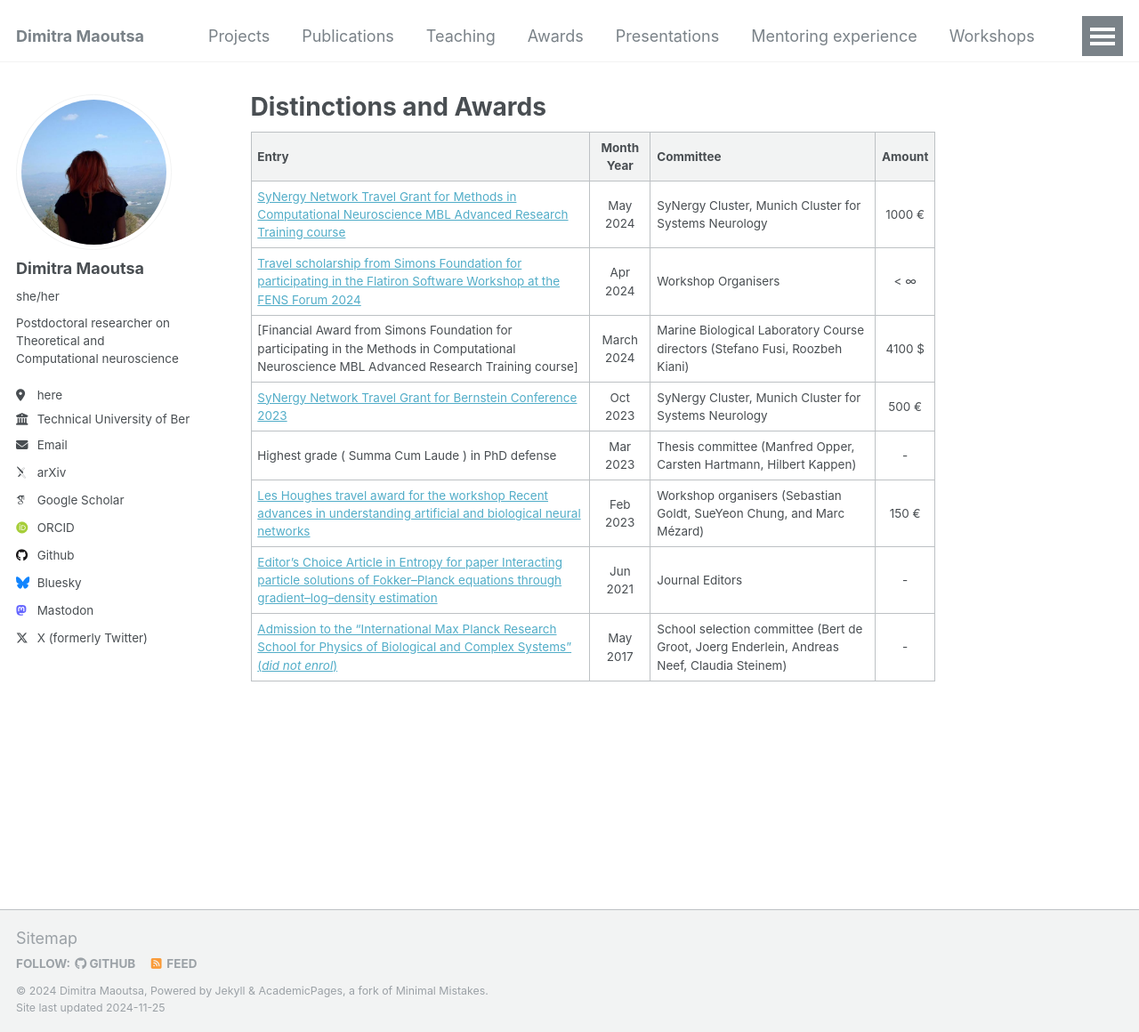
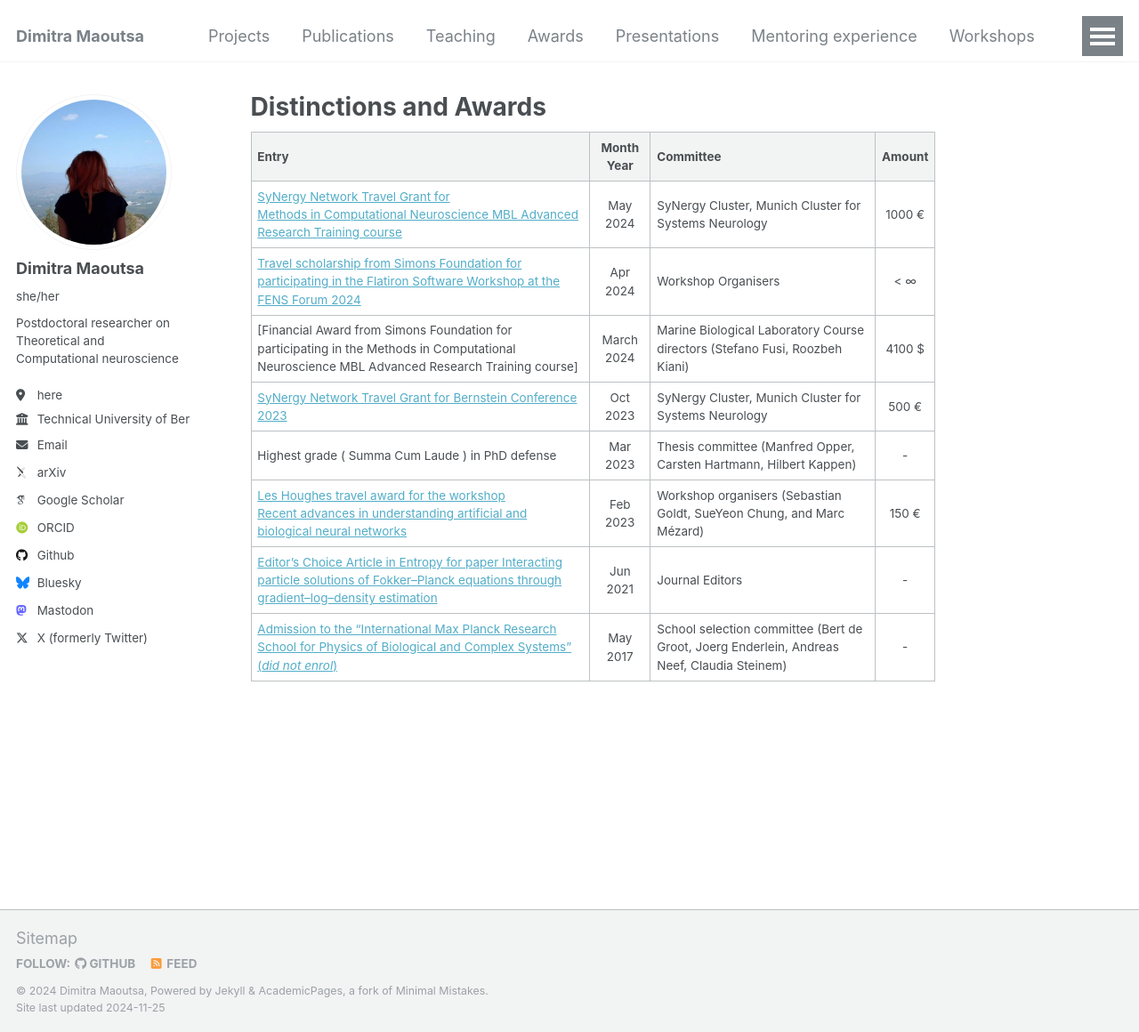
Before and after one commit to dimitra-maoutsa/dimitra-maoutsa.github.io, a Jekyll site: the page built from _pages/awards_page.md, in a window 1280 px wide and 1160 px high. Shown: the whole window at 89% size. Built offline with Jekyll 4.4.1, drawn with Linux system fonts in a browser that asks for light colours; some web fonts are replaced.

```diff
--- a/_pages/awards_page.md
+++ b/_pages/awards_page.md
@@ -8,11 +8,11 @@ permalink: /awards/
 
 | Entry            | Month Year   | Committee                                                    | Amount
 | --------         | :------: | ------------------------------------------------------------ | :---------------:
-| [SyNergy Network Travel Grant for Methods in Computational Neuroscience MBL Advanced Research Training course](https://drive.google.com/file/d/1M3LaVJw7pqN28vGHsS0y7d13IfEekf4M/view)    | May 2024   | SyNergy Cluster, Munich Cluster for Systems Neurology | 1000 &euro;                          |
+| [SyNergy Network Travel Grant for <br> Methods in Computational Neuroscience MBL Advanced Research Training course](https://drive.google.com/file/d/1M3LaVJw7pqN28vGHsS0y7d13IfEekf4M/view)    | May 2024   | SyNergy Cluster, Munich Cluster for Systems Neurology | 1000 &euro;                          |
 | [Travel scholarship from Simons Foundation for participating in the Flatiron Software Workshop at the FENS Forum 2024](https://drive.google.com/file/d/1CL-1XL_L4okfUa58vqIFynyE3At1pWFf/view)    | Apr 2024   | Workshop Organisers  | < &infin; |
 | [Financial Award from Simons Foundation for participating in the Methods in Computational Neuroscience MBL Advanced Research Training course] | March 2024   | Marine Biological Laboratory Course directors (Stefano Fusi, Roozbeh Kiani)   | 4100 $
 | [SyNergy Network Travel Grant for Bernstein Conference 2023](https://drive.google.com/file/d/1xPq3eNug3B7SPDJ8nGWa-07fSZa3CmzT/view)    | Oct 2023   | SyNergy Cluster, Munich Cluster for Systems Neurology  |  500 &euro;     |
 | Highest grade ( Summa Cum Laude ) in PhD defense    | Mar 2023   | Thesis committee (Manfred Opper, Carsten Hartmann, Hilbert Kappen)  | -    |
-| [Les Houghes travel award for the workshop Recent advances in understanding artificial and biological neural networks](#)    | Feb 2023   | Workshop organisers (Sebastian Goldt, SueYeon Chung, and Marc Mézard)  |  150 &euro;     |
+| [Les Houghes travel award for the workshop <br> Recent advances in understanding artificial and biological neural networks](https://drive.google.com/file/d/1RV2sSsR2bhuCcycxglGJIv32tXpGkK4E/view)    | Feb 2023   | Workshop organisers (Sebastian Goldt, SueYeon Chung, and Marc Mézard)  |  150 &euro;     |
 | [Editor’s Choice Article in Entropy for paper Interacting particle solutions of Fokker–Planck equations through gradient–log–density estimation](https://drive.google.com/file/d/1RV2sSsR2bhuCcycxglGJIv32tXpGkK4E/view)    | Jun 2021   | Journal Editors  |  -     |
 | [Admission to the "International Max Planck Research School for Physics of Biological and Complex Systems" (_did not enrol_)](https://drive.google.com/file/d/1l5_VFxd24YDj9azy8-SYhWurGlEVQZ2S/view)    | May 2017   | School selection committee (Bert de Groot, Joerg Enderlein, Andreas Neef, Claudia Steinem)  |  -     |
```
